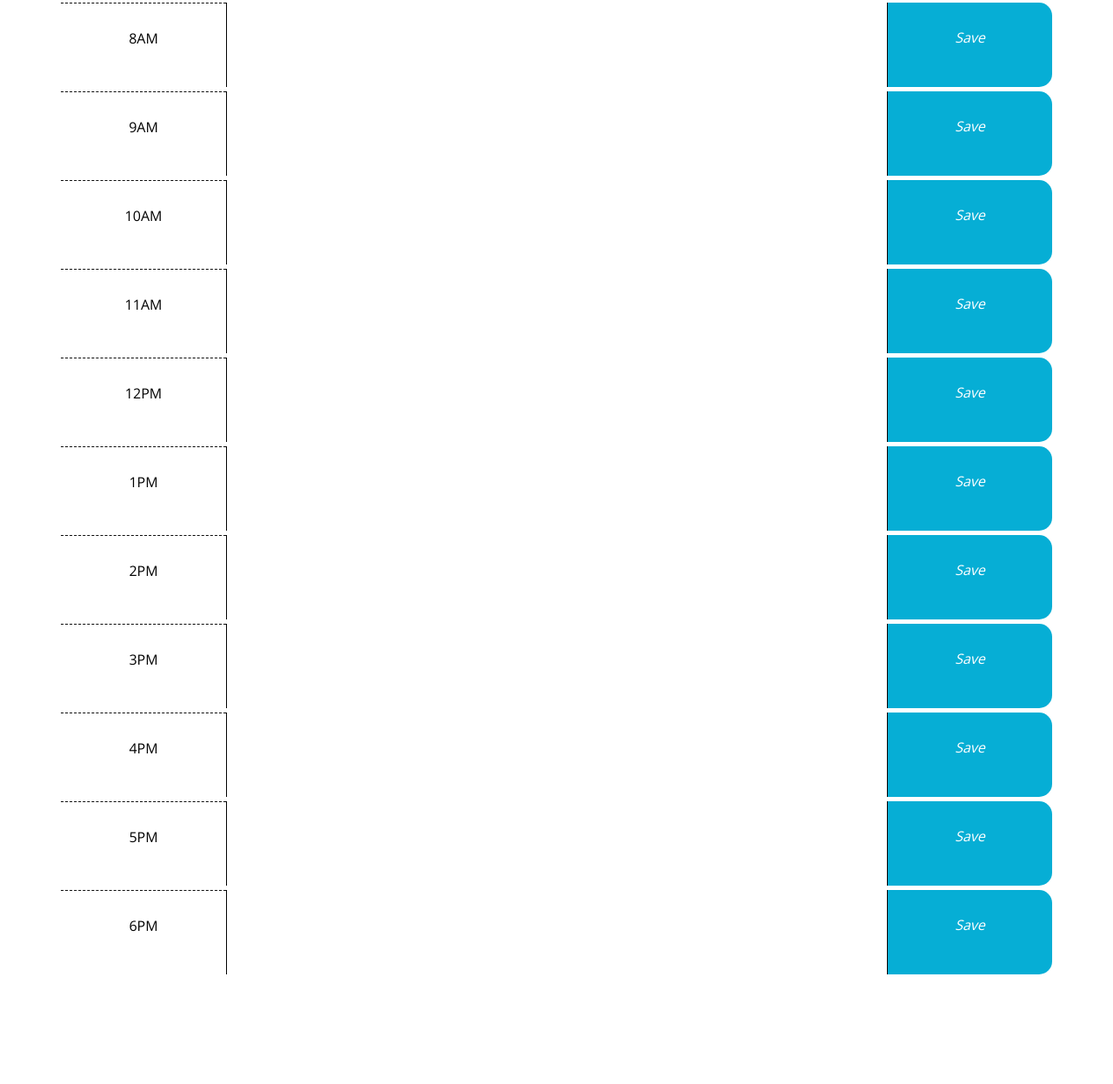
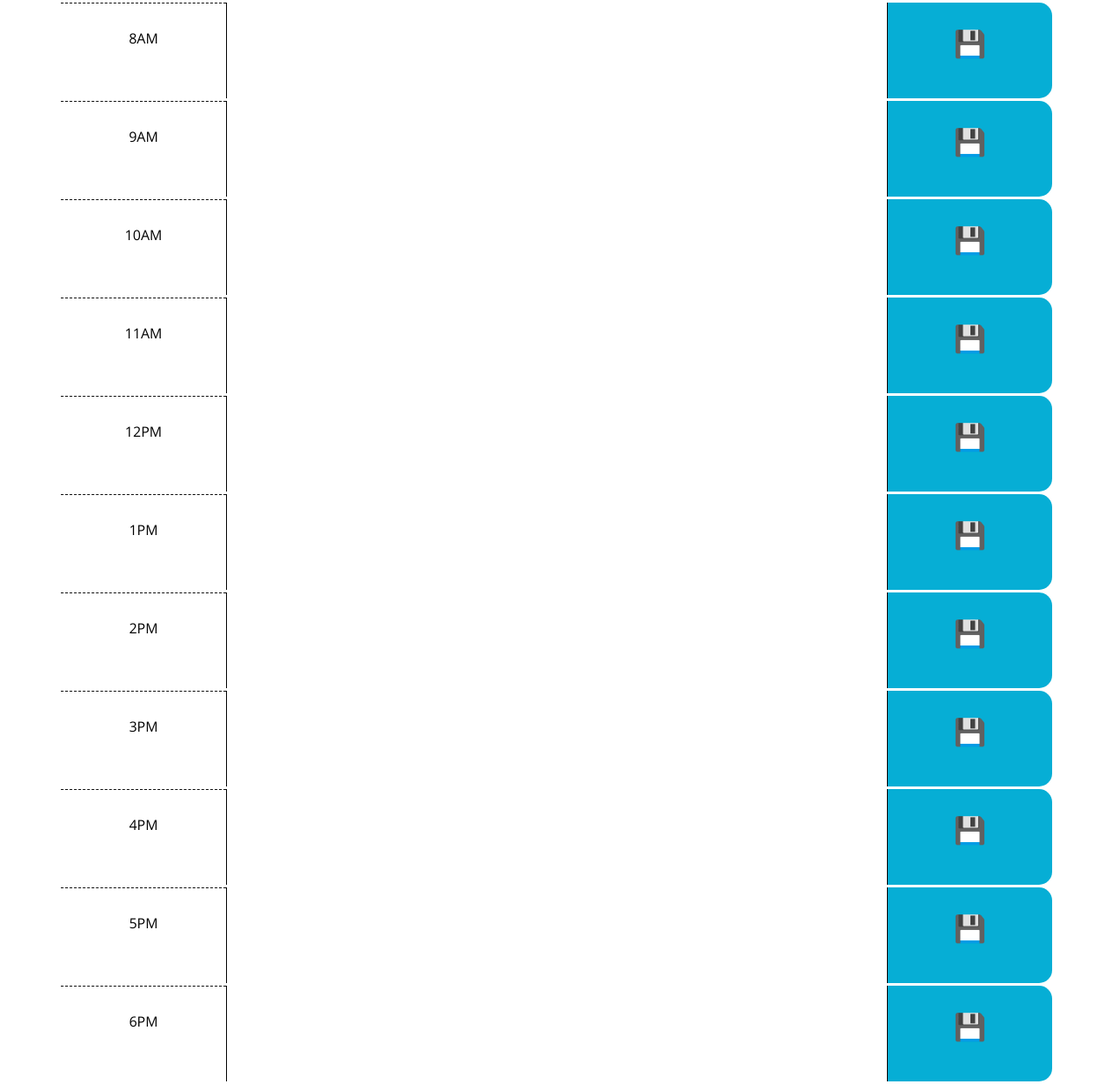
Before and after one commit to carterfm/Work-Day-Scheduler, a plain HTML site: page index.html in a window 1280 px wide. Shown: the part 334-1580 px from the top of the page at 87% size. Before the commit the page ends 1458 px from the top, so only its background shows below. Drawn offline with nearby package versions, Linux system fonts and the light colour scheme.

Commit message:
Added ability to save text area content and updated formatting

```diff
--- a/assets/css/style.css
+++ b/assets/css/style.css
@@ -28,7 +28,7 @@ textarea {
 .time-block {
   text-align: center;
   border-radius: 15px;
-  margin-bottom: 22px;
+  margin-bottom: 33px;
 }
 
 .row {
@@ -66,11 +66,15 @@ textarea {
   color: white;
 }
 
+.saveBtn p {
+  font-size: 30px
+}
+
 .saveBtn:hover {
   cursor: pointer;
 }
 
-.saveBtn:hover i {
-  font-size: 20px;
+.saveBtn:hover p {
+  font-size: 32px;
   transition: all 0.3s ease-in-out;
 }
--- a/assets/js/script.js
+++ b/assets/js/script.js
@@ -1,3 +1,5 @@
+var timeBlocks = $(".time-block");
+var textAreas = timeBlocks.children("textarea");
 //We'll store the text content of our textareas in this object
 //The keys will be the ids of the textareas, and their values will be, well, their values
 var agenda = {}
@@ -9,13 +11,17 @@ function initialize() {
     //Setting text of "current day" lead in header appropriately
     $("#currentDay").text(moment().format("dddd, MMMM Do"));
 
-    if (storedAgenda !== null){
+    if(storedAgenda !== null) {
         agenda = storedAgenda;
     }
 
-
-
-
+    //Looping through all of the text areas on the page and setting their values based on what we have
+    //in our agenda object
+    $.each(textAreas, function() {
+        if(agenda[$(this).attr("id")] !== null) {
+            $(this).val(agenda[$(this).attr("id")])
+        }
+    })
     //TODO: insert stuff about color-coding spreadsheet
 }
 
@@ -23,5 +29,25 @@ function storeAgenda(){
     localStorage.setItem("agenda", JSON.stringify(agenda));
 }
 
+//TODO: How might we do this if we want the user to be able to click this """button"""
+//By clicking anywhere in the .saveBtn tag? Just throw in if statements to handle that?
+//Because this is some LOW-BROW STUFF that I'm doing right now
+function saveNewAgendaItem(event){
+    var element = $(event.target);
+    var timeBlockEl = element.parent();
+    //THE INNER MACHINATIONS OF MY MIND ARE AN ENIGMA
+    while(!timeBlockEl.hasClass("time-block")){
+        timeBlockEl = timeBlockEl.parent();
+    }
+    var textAreaEl = timeBlockEl.children("textarea");
+
+    agenda[textAreaEl.attr("id")] = textAreaEl.val().trim();
+    storeAgenda();
+}
+
+//Adding event listeners to listen for a click on every save button on the page
+$.each(timeBlocks, function(){
+    $(this).on("click", ".saveBtn", saveNewAgendaItem);
+})
+
 initialize();
-//$('#test-textarea').val('bepis');
--- a/index.html
+++ b/index.html
@@ -38,7 +38,7 @@
 
         </textarea>
         <div class="col-2 saveBtn">
-          <p><i>Save</i></p>
+          <p>💾</p>
         </div>
 
       </div>
@@ -50,7 +50,7 @@
 
         </textarea>
         <div class="col-2 saveBtn">
-          <p><i>Save</i></p>
+          <p>💾</p>
         </div>
 
       </div>
@@ -62,7 +62,7 @@
 
         </textarea>
         <div class="col-2 saveBtn">
-          <p><i>Save</i></p>
+          <p>💾</p>
         </div>
 
       </div>
@@ -74,7 +74,7 @@
 
         </textarea>
         <div class="col-2 saveBtn">
-          <p><i>Save</i></p>
+          <p>💾</p>
         </div>
 
       </div>
@@ -86,7 +86,7 @@
 
         </textarea>
         <div class="col-2 saveBtn">
-          <p><i>Save</i></p>
+          <p>💾</p>
         </div>
 
       </div>
@@ -98,7 +98,7 @@
 
         </textarea>
         <div class="col-2 saveBtn">
-          <p><i>Save</i></p>
+          <p>💾</p>
         </div>
 
       </div>
@@ -110,7 +110,7 @@
 
         </textarea>
         <div class="col-2 saveBtn">
-          <p><i>Save</i></p>
+          <p>💾</p>
         </div>
 
       </div>
@@ -122,7 +122,7 @@
 
         </textarea>
         <div class="col-2 saveBtn">
-          <p><i>Save</i></p>
+          <p>💾</p>
         </div>
 
       </div>
@@ -134,7 +134,7 @@
 
         </textarea>
         <div class="col-2 saveBtn">
-          <p><i>Save</i></p>
+          <p>💾</p>
         </div>
 
       </div>
@@ -146,7 +146,7 @@
 
         </textarea>
         <div class="col-2 saveBtn">
-          <p><i>Save</i></p>
+          <p>💾</p>
         </div>
 
       </div>
@@ -158,7 +158,7 @@
 
         </textarea>
         <div class="col-2 saveBtn">
-          <p><i>Save</i></p>
+          <p>💾</p>
         </div>
 
       </div>
```
